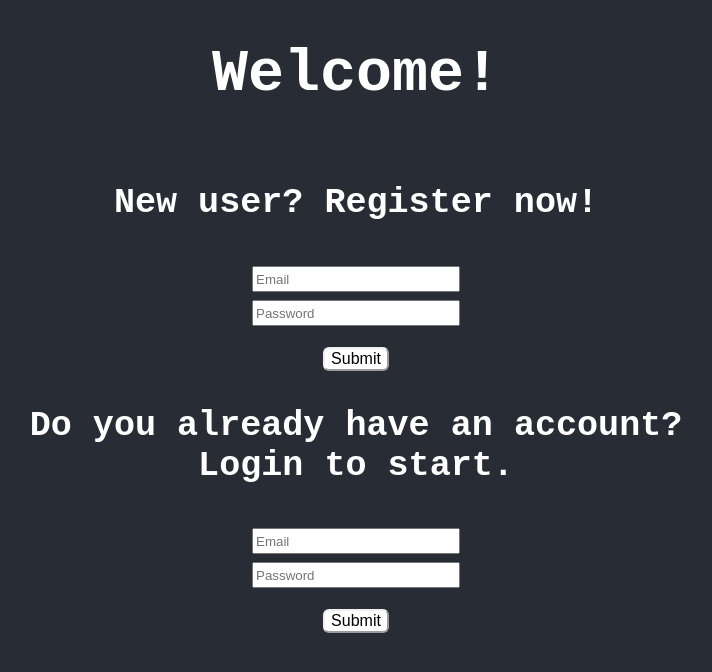
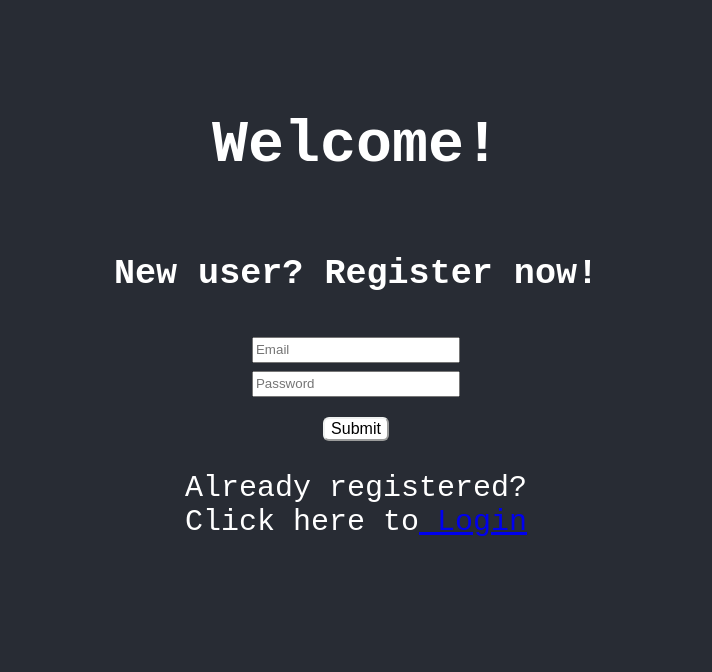
Before and after one commit to Shylan21/BackEnd-Project, a React (Create React App) app: page / in a window 1280 px wide. Shown: the top 672 px of the page, without its empty margins (284-996 px from the left). Built offline with nearby package versions, Linux system fonts and the light colour scheme.

Commit message:
Change file name to 'Register'. Divided register functions and login into separate components and controllers. Created new CSS file for Movies

```diff
--- a/src/client/App.jsx
+++ b/src/client/App.jsx
@@ -1,12 +1,11 @@
-import RegisterAndLogin from '../components/User'
-import './App.css'
+import Register from '../components/Register'
 
 // import { Routes, Route } from 'react-router-dom'
 // import Movie from '../components/Movie'
 // import Login from '.components/Login'
 
 function App() {
-	return <>{<RegisterAndLogin />}</>
+	return <>{<Register />}</>
 }
 
 export default App
--- a/src/components/Login.jsx
+++ b/src/components/Login.jsx
@@ -1,46 +1,93 @@
-// import './App.css'
+import '../client/App.css'
+import '../client/Forms.css'
 
-// function Login() {
-// 	return (
-// 		<>
-// 			<form>
-// 				<h1>Login</h1>
-// 				<label>
-// 					<input
-// 						className="email"
-// 						type="text"
-// 						name="email"
-// 						placeholder="Email"
-// 						autoComplete="off"
-// 						// value={loginUser.username}
-// 						// onChange={handleLoginChange}
-// 					/>
-// 				</label>
-// 				<label>
-// 					<input
-// 						className="password"
-// 						type="password"
-// 						name="password"
-// 						placeholder="Password"
-// 						autoComplete="off"
-// 						// value={loginUser.username}
-// 						// onChange={handleLoginChange}
-// 					/>
-// 				</label>
-// 				<input
-// 					className="button"
-// 					type="submit"
-// 					name="submit"
-// 					value={'Submit'}
-// 					// onClick={handleLogin}
-// 				/>
-// 			</form>
-// 			<p>
-// 				Don't have an account yet? Click here to
-// 				<a href="../components/Register">Register</a>
-// 			</p>
-// 		</>
-// 	)
-// }
+import { useState } from 'react'
+import { useNavigate } from 'react-router-dom'
 
-// export default Login
+const apiUrl = 'http://localhost:4000'
+
+function Login() {
+	const navigate = useNavigate()
+
+	const initialUserInput = {
+		email: '',
+		password: '',
+		token: '',
+	}
+	const [loginUser, setLoginUser] = useState(initialUserInput)
+
+	// Login Functions
+	function handleLoginChange(e) {
+		e.preventDefault()
+		const inputName = e.target.name
+		const inputValue = e.target.value
+
+		setLoginUser({ ...loginUser, [inputName]: inputValue })
+		console.log('Login value', inputName, inputValue)
+	}
+
+	function handleLogin(e) {
+		e.preventDefault()
+		fetch(`${apiUrl}/user/login`, {
+			method: 'POST',
+			body: JSON.stringify(loginUser),
+			headers: { 'Content-Type': 'application/json' },
+		})
+			.then((response) => response.json())
+			.then((data) => {
+				setLoginUser({ ...loginUser, token: data.token })
+				localStorage.setItem('token', data.token)
+				navigate('/movie')
+			})
+			.catch((err) => {
+				console.error(err)
+			})
+	}
+	return (
+		<>
+			<form>
+				<h1>Login</h1>
+				<label>
+					<input
+						className="email"
+						type="text"
+						name="email"
+						placeholder="Email"
+						autoComplete="off"
+						value={loginUser.username}
+						onChange={handleLoginChange}
+					/>
+				</label>
+				<label>
+					<input
+						className="password"
+						type="password"
+						name="password"
+						placeholder="Password"
+						autoComplete="off"
+						value={loginUser.username}
+						onChange={handleLoginChange}
+					/>
+				</label>
+				<input
+					className="button"
+					type="submit"
+					name="submit"
+					value={'Submit'}
+					onClick={handleLogin}
+				/>
+			</form>
+			{/* <p>
+				Don't have an account yet?
+				<br />
+				Click here to
+				<a className="link" href="../components/Register">
+					{' '}
+					Register
+				</a>
+			</p> */}
+		</>
+	)
+}
+
+export default Login
--- a/src/components/Movie.jsx
+++ b/src/components/Movie.jsx
@@ -1,5 +1,4 @@
 import '../client/App.css'
-import '../client/Forms.css'
 
 import { useState, useEffect } from 'react'
 
--- a/src/components/User.jsx
+++ b/src/components/Register.jsx
@@ -7,7 +7,7 @@ import { useNavigate } from 'react-router-dom'
 const apiUrl = 'http://localhost:4000'
 
 // Starting point
-function RegisterAndLogin() {
+function Register() {
 	const navigate = useNavigate()
 
 	const initialUserInput = {
@@ -17,7 +17,7 @@ function RegisterAndLogin() {
 	}
 
 	const [registerUser, setRegisterUser] = useState(initialUserInput)
-	const [loginUser, setLoginUser] = useState(initialUserInput)
+	// const [loginUser, setLoginUser] = useState(initialUserInput)
 
 	// Registration Functions
 	function handleRegisterChange(e) {
@@ -40,6 +40,7 @@ function RegisterAndLogin() {
 			.then((res) => res.json())
 			.then((data) => {
 				setRegisterUser({ ...registerUser, token: data.token })
+				navigate('/login')
 			})
 			.catch((err) => {
 				console.log(err)
@@ -47,32 +48,32 @@ function RegisterAndLogin() {
 	}
 
 	// Login Functions
-	function handleLoginChange(e) {
-		e.preventDefault()
-		const inputName = e.target.name
-		const inputValue = e.target.value
+	// function handleLoginChange(e) {
+	// 	e.preventDefault()
+	// 	const inputName = e.target.name
+	// 	const inputValue = e.target.value
 
-		setLoginUser({ ...loginUser, [inputName]: inputValue })
-		console.log('Login value', inputName, inputValue)
-	}
+	// 	setLoginUser({ ...loginUser, [inputName]: inputValue })
+	// 	console.log('Login value', inputName, inputValue)
+	// }
 
-	function handleLogin(e) {
-		e.preventDefault()
-		fetch(`${apiUrl}/user/login`, {
-			method: 'POST',
-			body: JSON.stringify(loginUser),
-			headers: { 'Content-Type': 'application/json' },
-		})
-			.then((response) => response.json())
-			.then((data) => {
-				setLoginUser({ ...loginUser, token: data.token })
-				localStorage.setItem('token', data.token)
-				navigate('/movie')
-			})
-			.catch((err) => {
-				console.error(err)
-			})
-	}
+	// function handleLogin(e) {
+	// 	e.preventDefault()
+	// 	fetch(`${apiUrl}/user/login`, {
+	// 		method: 'POST',
+	// 		body: JSON.stringify(loginUser),
+	// 		headers: { 'Content-Type': 'application/json' },
+	// 	})
+	// 		.then((response) => response.json())
+	// 		.then((data) => {
+	// 			setLoginUser({ ...loginUser, token: data.token })
+	// 			localStorage.setItem('token', data.token)
+	// 			navigate('/movie')
+	// 		})
+	// 		.catch((err) => {
+	// 			console.error(err)
+	// 		})
+	// }
 
 	return (
 		<>
@@ -106,44 +107,15 @@ function RegisterAndLogin() {
 					value={'Submit'}
 					onClick={handleRegister}
 				/>
-				<h3>
-					Do you already have an account?
-					<br />
-					Login to start.
-				</h3>
-				<label>
-					<input
-						className="email"
-						type="text"
-						name="email"
-						placeholder="Email"
-						value={loginUser.username}
-						onChange={handleLoginChange}
-					/>
-				</label>
-				<label>
-					<input
-						className="password"
-						type="password"
-						name="password"
-						placeholder="Password"
-						value={loginUser.password}
-						onChange={handleLoginChange}
-					/>
-				</label>
-				<input
-					className="button"
-					type="submit"
-					name="submit"
-					value={'Submit'}
-					onClick={handleLogin}
-				/>
-				{/* <NavLink to="/movie">
-
-				</NavLink> */}
 			</form>
+			<p>
+				Already registered?
+				<br />
+				Click here to
+				<a className="link" href="../components/Register"> Login</a>
+			</p>
 		</>
 	)
 }
 
-export default RegisterAndLogin
+export default Register
--- a/src/server/router/user.js
+++ b/src/server/router/user.js
@@ -1,6 +1,7 @@
 const express = require('express')
 
-const { register, login } = require('../controllers/user')
+const { register } = require('../controllers/register')
+const { login } = require('../controllers/login')
 
 const router = express.Router()
 
```
Also changed, not shown: src/index.js (+6 -3 lines), src/server/controllers/login.js (renamed from src/server/controllers/user.js, +0 -32 lines), src/server/controllers/register.js (added, +41 -0 lines), src/client/Movies.css (added).
